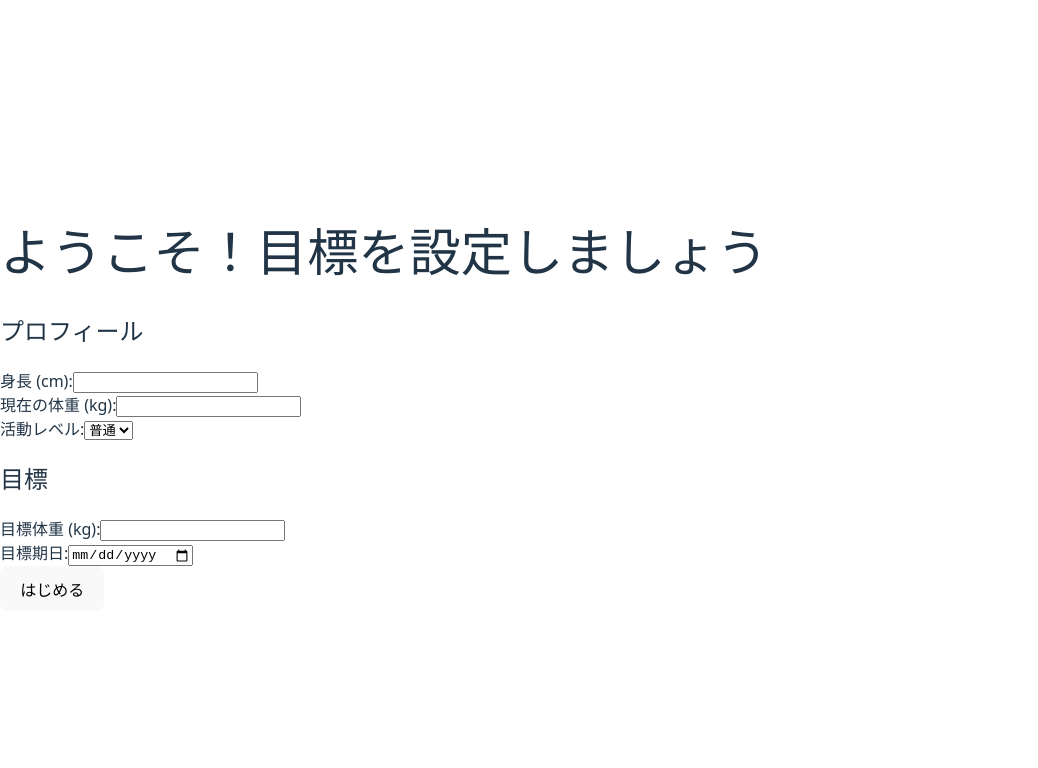
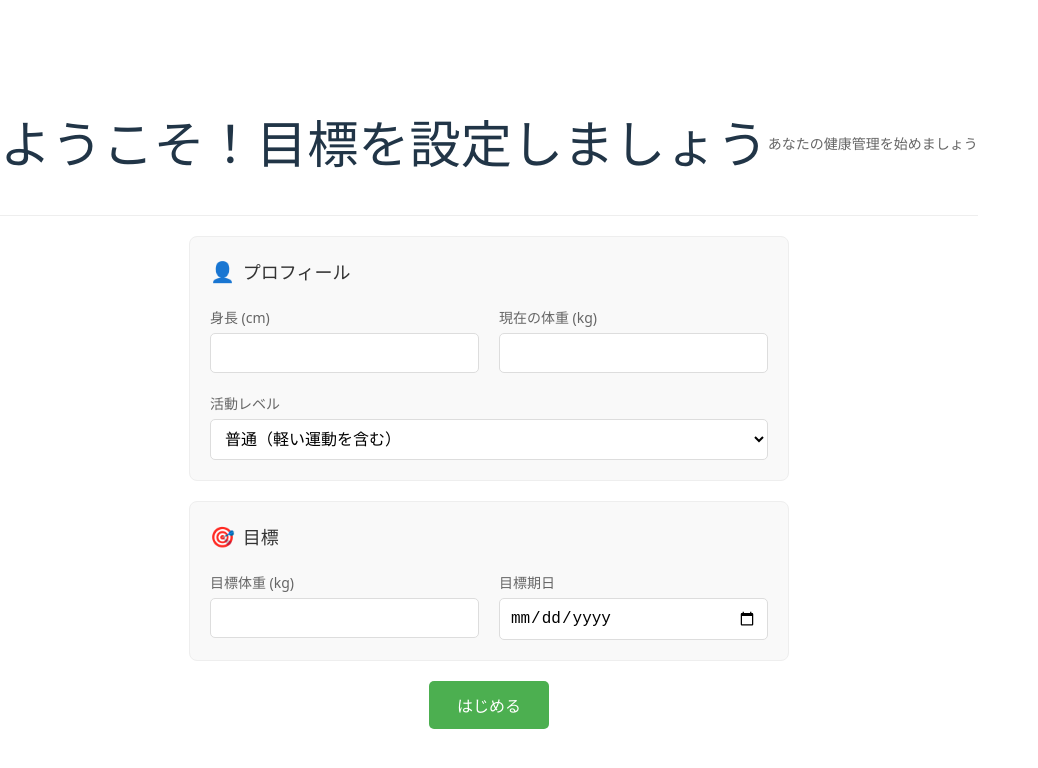
Before and after one commit to HirotakaUchishiba/calomeal_mvp, a React (Vite) app in the folder frontend/: page /onboarding in a window 1280 px wide. Shown: the top 768 px of the page, without its empty margins (0-1038 px from the left). Built offline with nearby package versions, Linux system fonts and the light colour scheme; no server answers; sample sign-in values are in the browser's storage.

Commit message:
onboardingのUIを更新

```diff
--- a/frontend/src/features/onboarding/OnboardingPage.tsx
+++ b/frontend/src/features/onboarding/OnboardingPage.tsx
@@ -62,69 +62,243 @@ export const OnboardingPage = () => {
 
   return (
     <div>
+      {/* ヘッダー */}
+      <div style={{
+        display: 'flex',
+        justifyContent: 'space-between',
+        alignItems: 'center',
+        marginBottom: '20px',
+        padding: '10px 0',
+        borderBottom: '1px solid #eee'
+      }}>
         <h1>ようこそ！目標を設定しましょう</h1>
-      <form onSubmit={handleSubmit}>
-        <h2>プロフィール</h2>
+        <div style={{ color: '#666', fontSize: '14px' }}>
+          あなたの健康管理を始めましょう
+        </div>
+      </div>
+
+      <form onSubmit={handleSubmit} style={{ maxWidth: '600px', margin: '0 auto' }}>
+        {/* プロフィールセクション */}
+        <div style={{
+          background: '#f9f9f9',
+          borderRadius: '8px',
+          padding: '20px',
+          marginBottom: '20px',
+          border: '1px solid #eee'
+        }}>
+          <h2 style={{
+            fontSize: '18px',
+            fontWeight: '600',
+            color: '#333',
+            margin: '0 0 20px 0',
+            display: 'flex',
+            alignItems: 'center',
+            gap: '8px'
+          }}>
+            <span style={{ fontSize: '20px' }}>👤</span>
+            プロフィール
+          </h2>
+
+          <div style={{ display: 'grid', gridTemplateColumns: '1fr 1fr', gap: '20px' }}>
             <div>
-          <label htmlFor="height">身長 (cm):</label>
+              <label htmlFor="height" style={{
+                display: 'block',
+                fontSize: '14px',
+                fontWeight: '500',
+                color: '#666',
+                marginBottom: '5px'
+              }}>
+                身長 (cm)
+              </label>
               <input
                 id="height"
                 type="number"
                 value={height}
                 onChange={(e) => setHeight(e.target.value)}
                 required
+                style={{
+                  width: '100%',
+                  padding: '10px',
+                  border: '1px solid #ddd',
+                  borderRadius: '5px',
+                  fontSize: '16px',
+                  boxSizing: 'border-box'
+                }}
               />
             </div>
+
             <div>
-          <label htmlFor="weight">現在の体重 (kg):</label>
+              <label htmlFor="weight" style={{
+                display: 'block',
+                fontSize: '14px',
+                fontWeight: '500',
+                color: '#666',
+                marginBottom: '5px'
+              }}>
+                現在の体重 (kg)
+              </label>
               <input
                 id="weight"
                 type="number"
                 value={weight}
                 onChange={(e) => setWeight(e.target.value)}
                 required
+                style={{
+                  width: '100%',
+                  padding: '10px',
+                  border: '1px solid #ddd',
+                  borderRadius: '5px',
+                  fontSize: '16px',
+                  boxSizing: 'border-box'
+                }}
               />
             </div>
-        <div>
-          <label htmlFor="activityLevel">活動レベル:</label>
+          </div>
+
+          <div style={{ marginTop: '20px' }}>
+            <label htmlFor="activityLevel" style={{
+              display: 'block',
+              fontSize: '14px',
+              fontWeight: '500',
+              color: '#666',
+              marginBottom: '5px'
+            }}>
+              活動レベル
+            </label>
             <select
               id="activityLevel"
               value={activityLevel}
               onChange={(e) => setActivityLevel(e.target.value)}
+              style={{
+                width: '100%',
+                padding: '10px',
+                border: '1px solid #ddd',
+                borderRadius: '5px',
+                fontSize: '16px',
+                backgroundColor: 'white',
+                boxSizing: 'border-box'
+              }}
             >
-            <option value="low">低い</option>
-            <option value="normal">普通</option>
-            <option value="high">高い</option>
+              <option value="low">低い（デスクワーク中心）</option>
+              <option value="normal">普通（軽い運動を含む）</option>
+              <option value="high">高い（定期的な運動）</option>
             </select>
           </div>
+        </div>
 
-        <h2>目標</h2>
+        {/* 目標セクション */}
+        <div style={{
+          background: '#f9f9f9',
+          borderRadius: '8px',
+          padding: '20px',
+          marginBottom: '20px',
+          border: '1px solid #eee'
+        }}>
+          <h2 style={{
+            fontSize: '18px',
+            fontWeight: '600',
+            color: '#333',
+            margin: '0 0 20px 0',
+            display: 'flex',
+            alignItems: 'center',
+            gap: '8px'
+          }}>
+            <span style={{ fontSize: '20px' }}>🎯</span>
+            目標
+          </h2>
+
+          <div style={{ display: 'grid', gridTemplateColumns: '1fr 1fr', gap: '20px' }}>
             <div>
-          <label htmlFor="targetWeight">目標体重 (kg):</label>
+              <label htmlFor="targetWeight" style={{
+                display: 'block',
+                fontSize: '14px',
+                fontWeight: '500',
+                color: '#666',
+                marginBottom: '5px'
+              }}>
+                目標体重 (kg)
+              </label>
               <input
                 id="targetWeight"
                 type="number"
                 value={targetWeight}
                 onChange={(e) => setTargetWeight(e.target.value)}
                 required
+                style={{
+                  width: '100%',
+                  padding: '10px',
+                  border: '1px solid #ddd',
+                  borderRadius: '5px',
+                  fontSize: '16px',
+                  boxSizing: 'border-box'
+                }}
               />
             </div>
+
             <div>
-          <label htmlFor="targetDate">目標期日:</label>
+              <label htmlFor="targetDate" style={{
+                display: 'block',
+                fontSize: '14px',
+                fontWeight: '500',
+                color: '#666',
+                marginBottom: '5px'
+              }}>
+                目標期日
+              </label>
               <input
                 id="targetDate"
                 type="date"
                 value={targetDate}
                 onChange={(e) => setTargetDate(e.target.value)}
                 required
+                style={{
+                  width: '100%',
+                  padding: '10px',
+                  border: '1px solid #ddd',
+                  borderRadius: '5px',
+                  fontSize: '16px',
+                  boxSizing: 'border-box'
+                }}
               />
             </div>
+          </div>
+        </div>
 
-        <button type="submit" disabled={loading}>
-          {loading? '送信中...' : 'はじめる'}
+        {/* エラーメッセージ */}
+        {error && (
+          <div style={{
+            background: '#ffebee',
+            border: '1px solid #f44336',
+            borderRadius: '5px',
+            padding: '10px',
+            color: '#c62828',
+            fontSize: '14px',
+            marginBottom: '20px'
+          }}>
+            エラーが発生しました: {error.message}
+          </div>
+        )}
+
+        {/* 送信ボタン */}
+        <div style={{ textAlign: 'center' }}>
+          <button
+            type="submit"
+            disabled={loading}
+            style={{
+              background: loading ? '#ccc' : '#4CAF50',
+              color: 'white',
+              border: 'none',
+              borderRadius: '5px',
+              padding: '12px 24px',
+              fontSize: '16px',
+              fontWeight: '500',
+              cursor: loading ? 'not-allowed' : 'pointer',
+              minWidth: '120px'
+            }}
+          >
+            {loading ? '送信中...' : 'はじめる'}
           </button>
-
-        {error && <p style={{ color: 'red' }}>エラーが発生しました: {error.message}</p>}
+        </div>
       </form>
     </div>
   );
```
Lines whose indentation alone changed are shown as unchanged.
